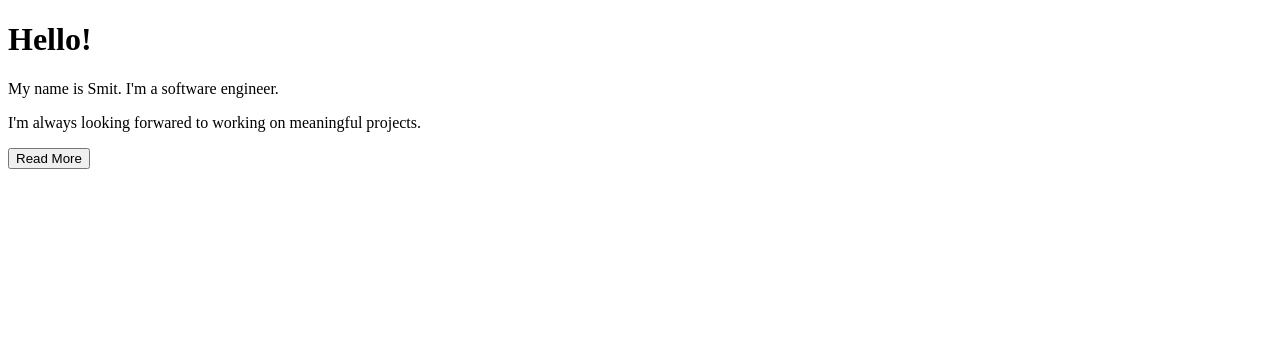
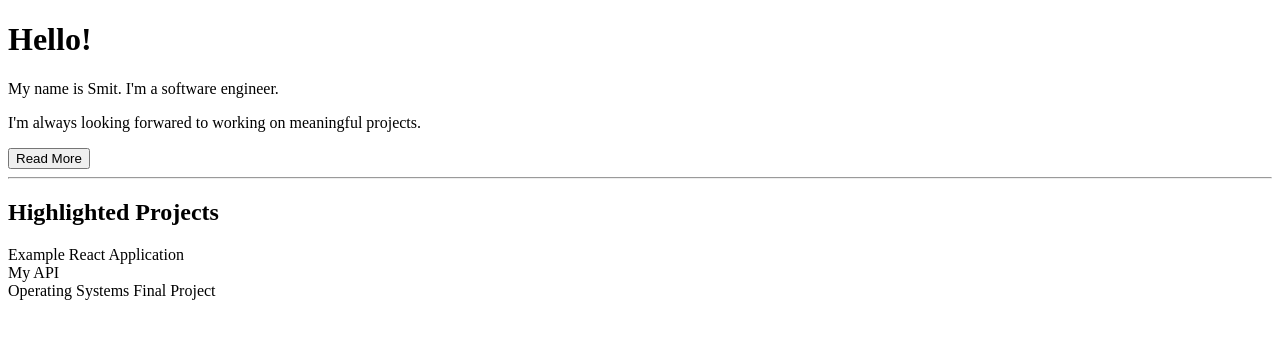
Before and after one commit to smitdoshi/React.JS_WebDevelopment, a React (Create React App) app in the folder portfolio/: page / in a window 1280 px wide. Shown: the top 338 px of the page. Built offline with nearby package versions, Linux system fonts and the light colour scheme.

Commit message:
Rendered Projects component with title in App.js file

```diff
--- a/portfolio/src/App.js
+++ b/portfolio/src/App.js
@@ -1,4 +1,5 @@
 import React, { Component }from 'react';
+import Projects from './Project';
 
 class App extends Component {
 
@@ -45,6 +46,8 @@ class App extends Component {
                     </div>
                 )
             }
+            <hr />
+            <Projects />
             </div>
         );
     }
--- /dev/null
+++ b/portfolio/src/Project.js
@@ -0,0 +1,24 @@
+import React, { Component } from 'react';
+import PROJECTS from './data/project';
+
+
+class Projects extends Component {
+    render(){
+        return (
+            <div>
+                <h2>Highlighted Projects</h2>
+                <div>
+                    {
+                        PROJECTS.map(PROJECT => {
+                            return (
+                                <div>{PROJECT.title}</div>
+                            );
+                        })
+                    }
+                </div>
+            </div>
+        )
+    }
+}
+
+export default Projects;
```
